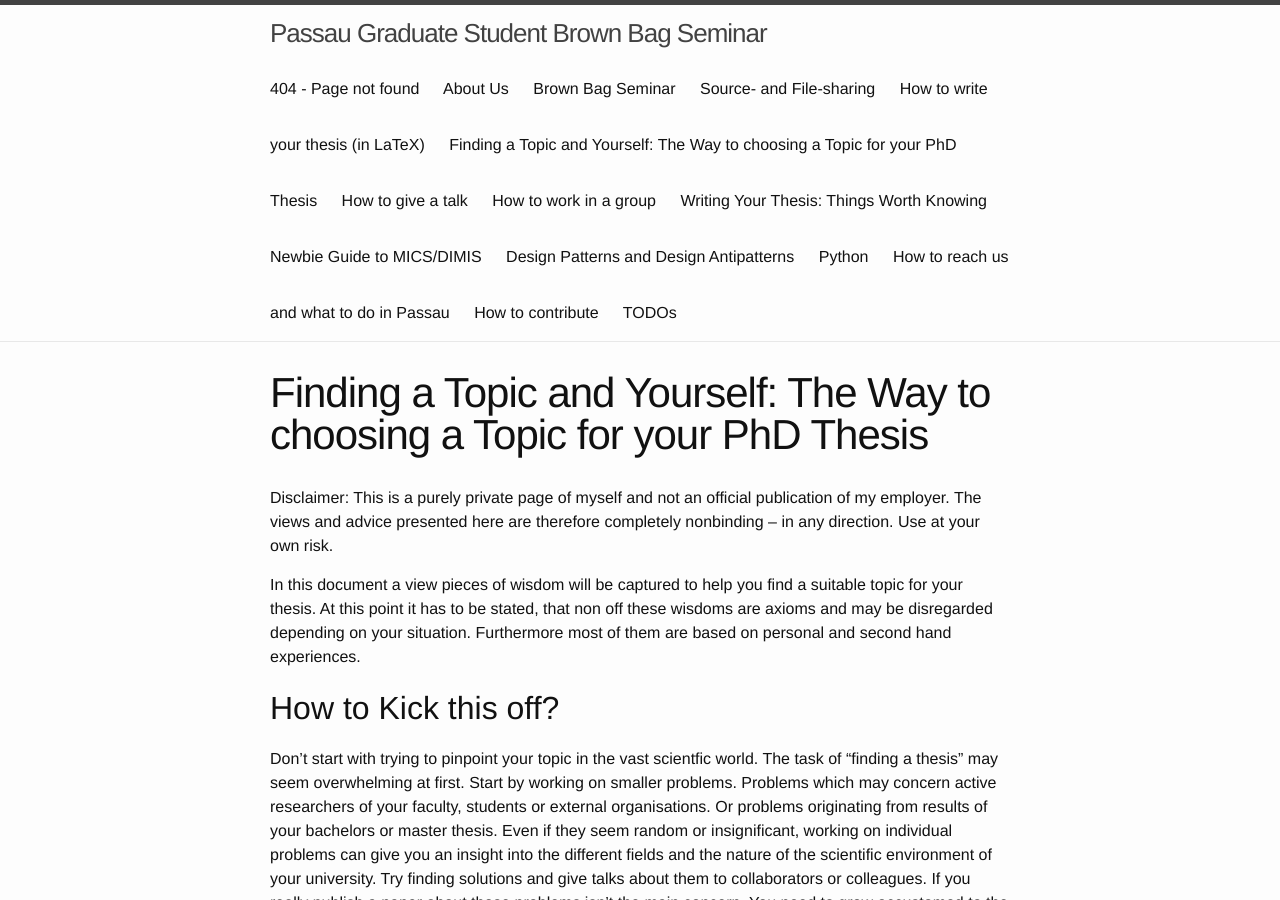
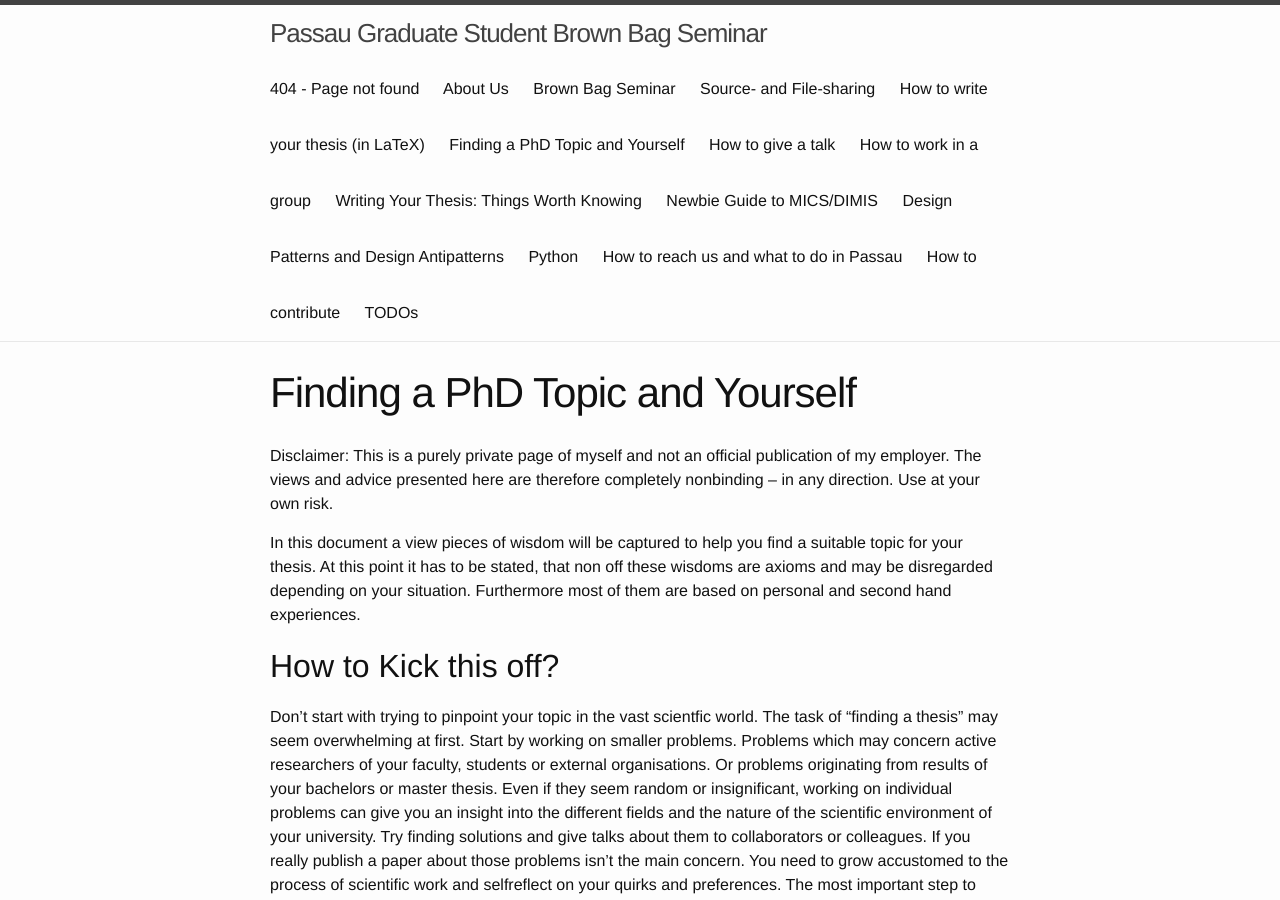
Before and after one commit to PGBBS/pgbbs.github.io, a Jekyll site: the page built from _pages/how-to-find-a-phd-topic.md, in a window 1280 px wide and 900 px high. Built offline with Jekyll 4.4.1, drawn with Linux system fonts in a browser that asks for light colours.

Commit message:
small fix

```diff
--- a/_pages/how-to-find-a-phd-topic.md
+++ b/_pages/how-to-find-a-phd-topic.md
@@ -1,5 +1,5 @@
 ---
-title: "Finding a Topic and Yourself: The Way to choosing a Topic for your PhD Thesis"
+title: "Finding a PhD Topic and Yourself"
 layout: page
 ---
 
```
